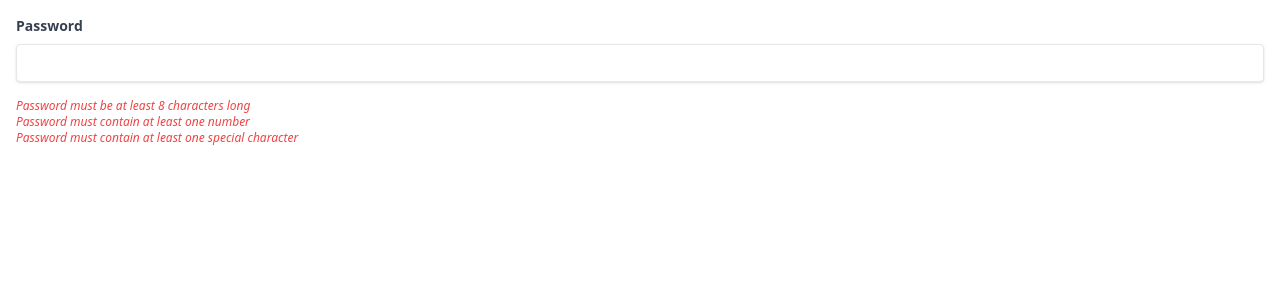
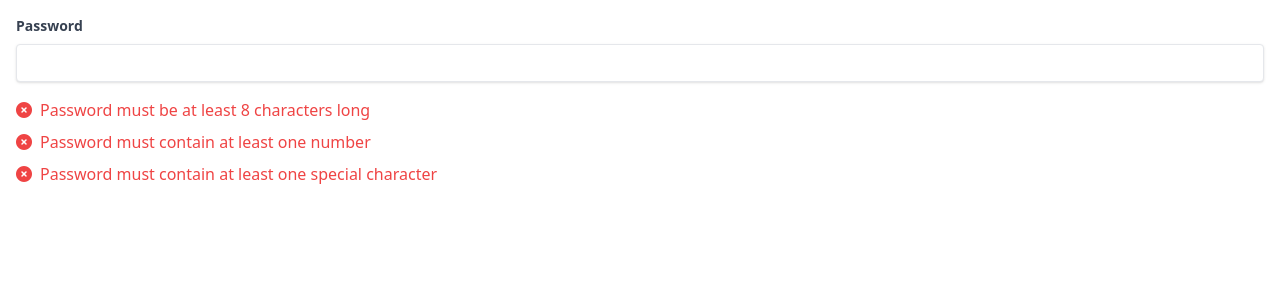
Before and after one commit to FrankyFrankFrank/password-validator, a React (Create React App) app: page / in a window 1280 px wide. Shown: the top 300 px of the page. Built offline with nearby package versions, Linux system fonts and the light colour scheme.

Commit message:
messages always there - checkboxes

```diff
--- a/public/index.html
+++ b/public/index.html
@@ -10,6 +10,7 @@
       content="Web site created using create-react-app"
     />
     <link rel="apple-touch-icon" href="%PUBLIC_URL%/logo192.png" />
+    <script src="https://kit.fontawesome.com/1a934040dd.js" crossorigin="anonymous"></script>
     <!--
       manifest.json provides metadata used when your web app is installed on a
       user's mobile device or desktop. See https://developers.google.com/web/fundamentals/web-app-manifest/
--- a/src/App.js
+++ b/src/App.js
@@ -41,8 +41,12 @@ const App = () => {
     });
   };
 
-  const getAllFailingRules = () => {
-    return passwordValidation.rules.filter(rule => !rule.isValid);
+  const renderIcon = rule => {
+    return rule.isValid ? (
+      <i className="fas fa-check-circle mr-2" />
+    ) : (
+      <i className='fas fa-times-circle mr-2' />
+    );
   };
 
   return (
@@ -59,11 +63,14 @@ const App = () => {
         onChange={handlePasswordChange}
       />
       <ul>
-        {getAllFailingRules().map(rule => (
+        {passwordValidation.rules.map(rule => (
           <li
             key={rule.id}
-            className='text-red-500 text-xs italic'
-          >{rule.message}</li>
+            className={`flex items-center mb-2 ${rule.isValid ? 'text-green-500' : 'text-red-500'}`}
+          >
+            { renderIcon(rule) }
+            {rule.message}
+          </li>
         ))}
       </ul>
     </div>
--- a/src/styles.css
+++ b/src/styles.css
@@ -567,8 +567,16 @@ video {
   margin-bottom: 1rem;
 }
 
+.mr-2 {
+  margin-right: 0.5rem;
+}
+
 .block {
   display: block;
+}
+
+.flex {
+  display: flex;
 }
 
 .w-full {
@@ -578,6 +586,10 @@ video {
 .appearance-none {
   -webkit-appearance: none;
           appearance: none;
+}
+
+.items-center {
+  align-items: center;
 }
 
 .rounded {
@@ -634,6 +646,11 @@ video {
   color: rgb(55 65 81 / var(--tw-text-opacity));
 }
 
+.text-green-500 {
+  --tw-text-opacity: 1;
+  color: rgb(34 197 94 / var(--tw-text-opacity));
+}
+
 .shadow {
   --tw-shadow: 0 1px 3px 0 rgb(0 0 0 / 0.1), 0 1px 2px -1px rgb(0 0 0 / 0.1);
   --tw-shadow-colored: 0 1px 3px 0 var(--tw-shadow-color), 0 1px 2px -1px var(--tw-shadow-color);
```
